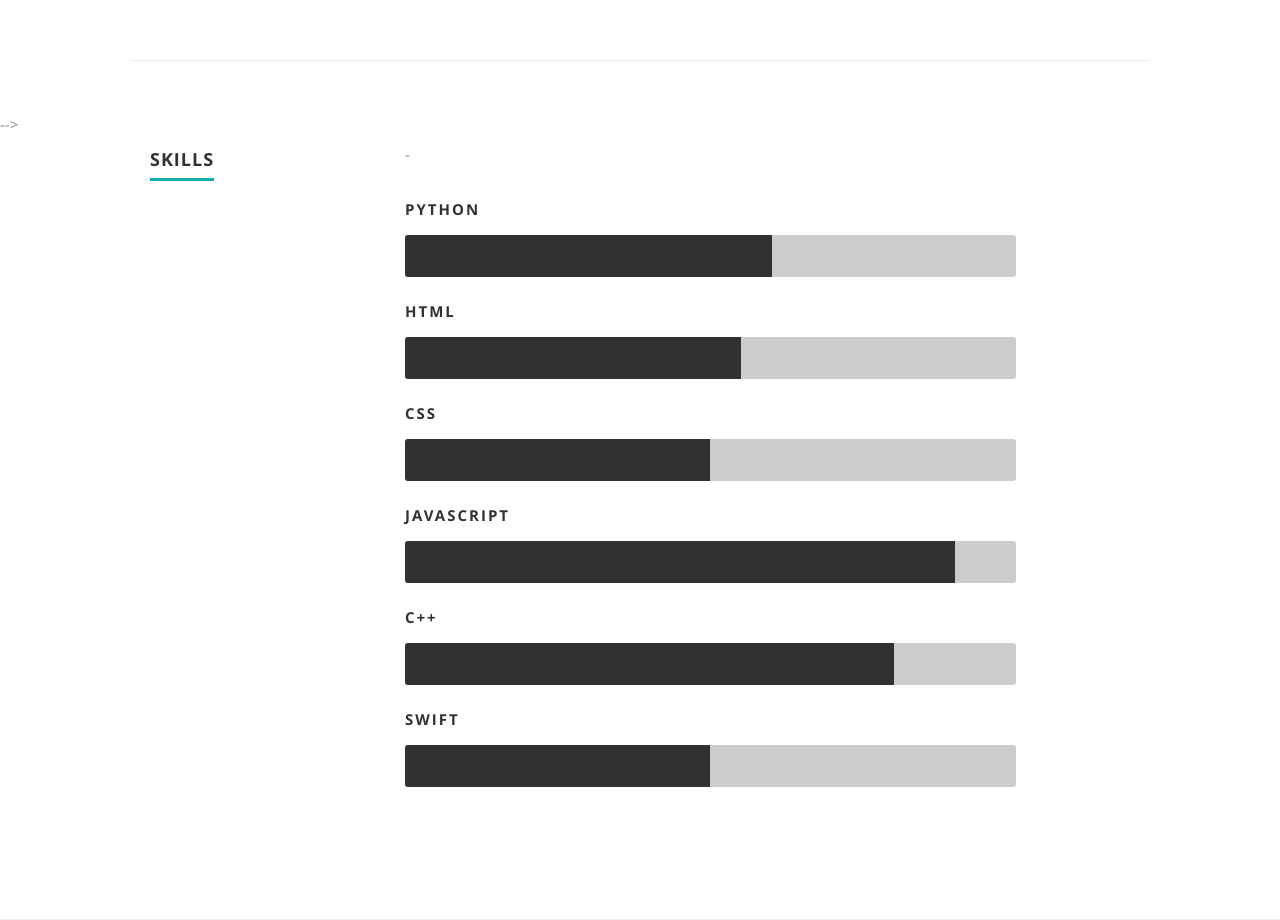
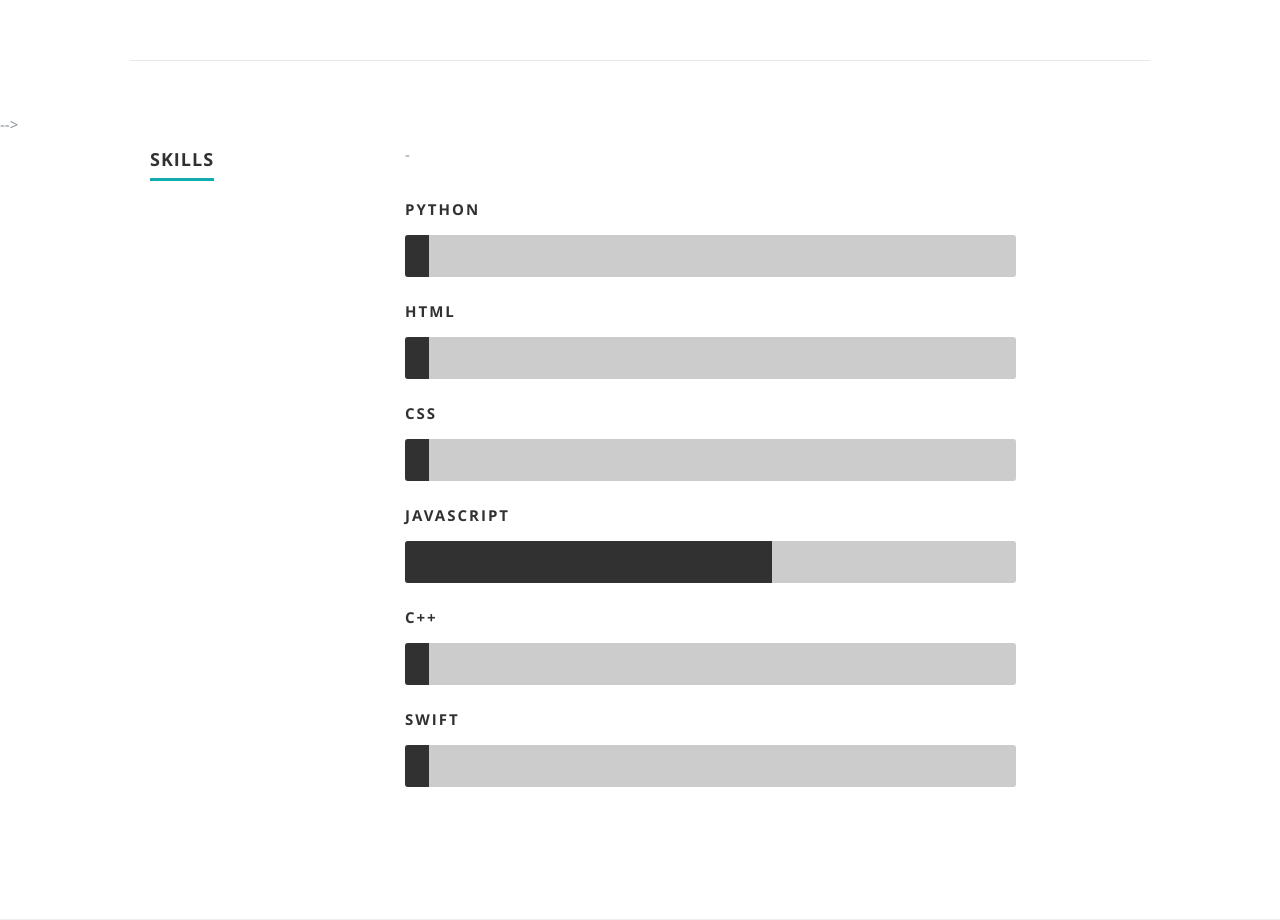
Before and after one commit to mryan1996/mryan1996.github.io, a PHP site: page / in a window 1280 px wide. Shown: the part 2109-3029 px from the top of the page. Run offline with PHP 8.4, Linux system fonts and the light colour scheme; some libraries are stand-ins or nearby versions.

Commit message:
Update layout.css

```diff
--- a/css/layout.css
+++ b/css/layout.css
@@ -325,32 +325,32 @@ ul#nav li.current a { color: #11ABB0; }
    border-radius: 3px 0 0 3px;
 }
 
-.photoshop {
-  	width: 60%;
+.python {
+  	width: 70%;
   	-moz-animation: photoshop 2s ease;
   	-webkit-animation: photoshop 2s ease;
 }
-.illustrator {
-  	width: 55%;
+.html {
+  	width: 65%;
   	-moz-animation: illustrator 2s ease;
   	-webkit-animation: illustrator 2s ease;
 }
-.wordpress {
-  	width: 50%;
+.css {
+  	width: 60%;
   	-moz-animation: wordpress 2s ease;
   	-webkit-animation: wordpress 2s ease;
 }
-.css {
+.javascript {
   	width: 90%;
   	-moz-animation: css 2s ease;
   	-webkit-animation: css 2s ease;
 }
-.html5 {
-  	width: 80%;
+.cplusplus {
+  	width: 65%;
   	-moz-animation: html5 2s ease;
   	-webkit-animation: html5 2s ease;
 }
-.jquery {
+.swift {
   	width: 50%;
   	-moz-animation: jquery 2s ease;
   	-webkit-animation: jquery 2s ease;
```
